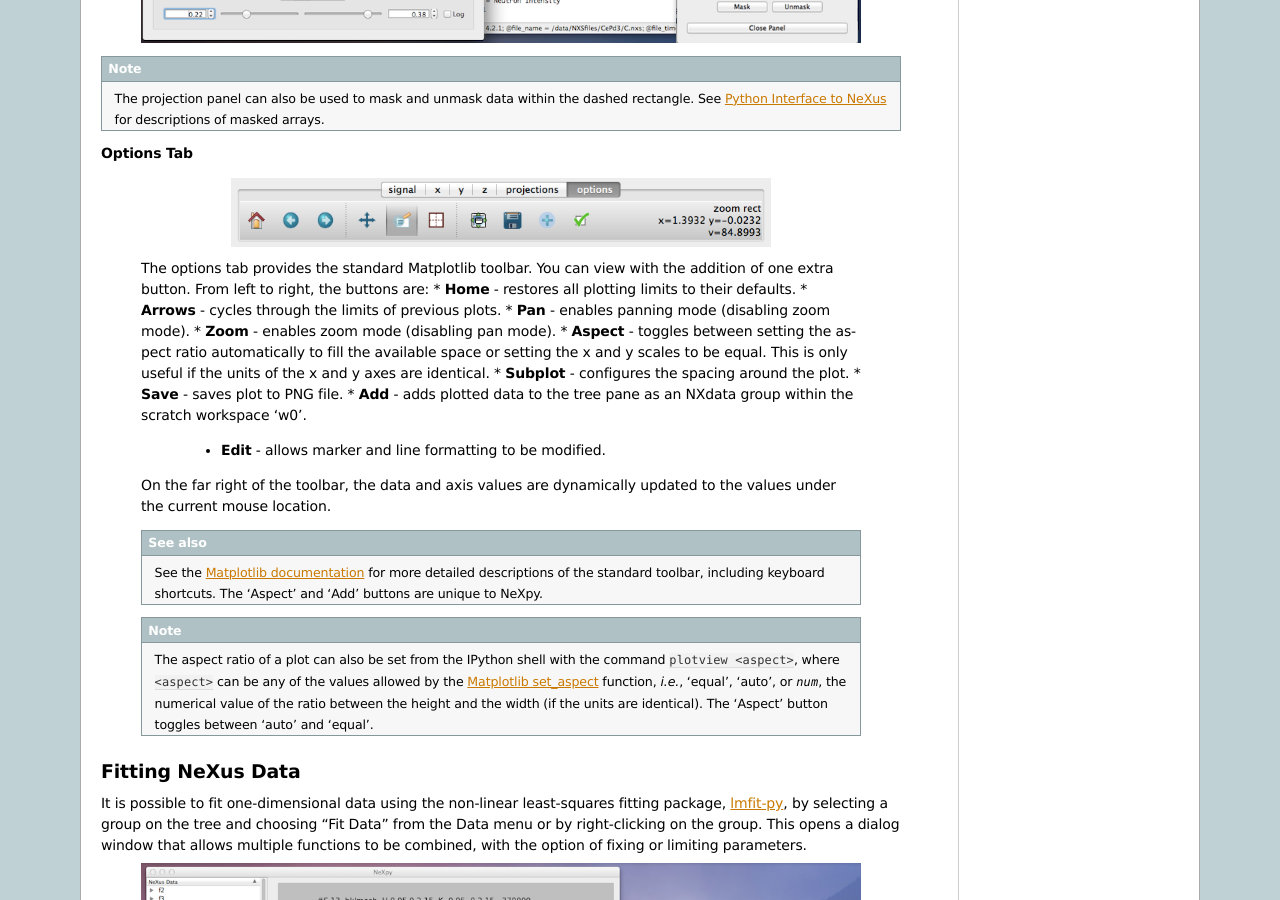
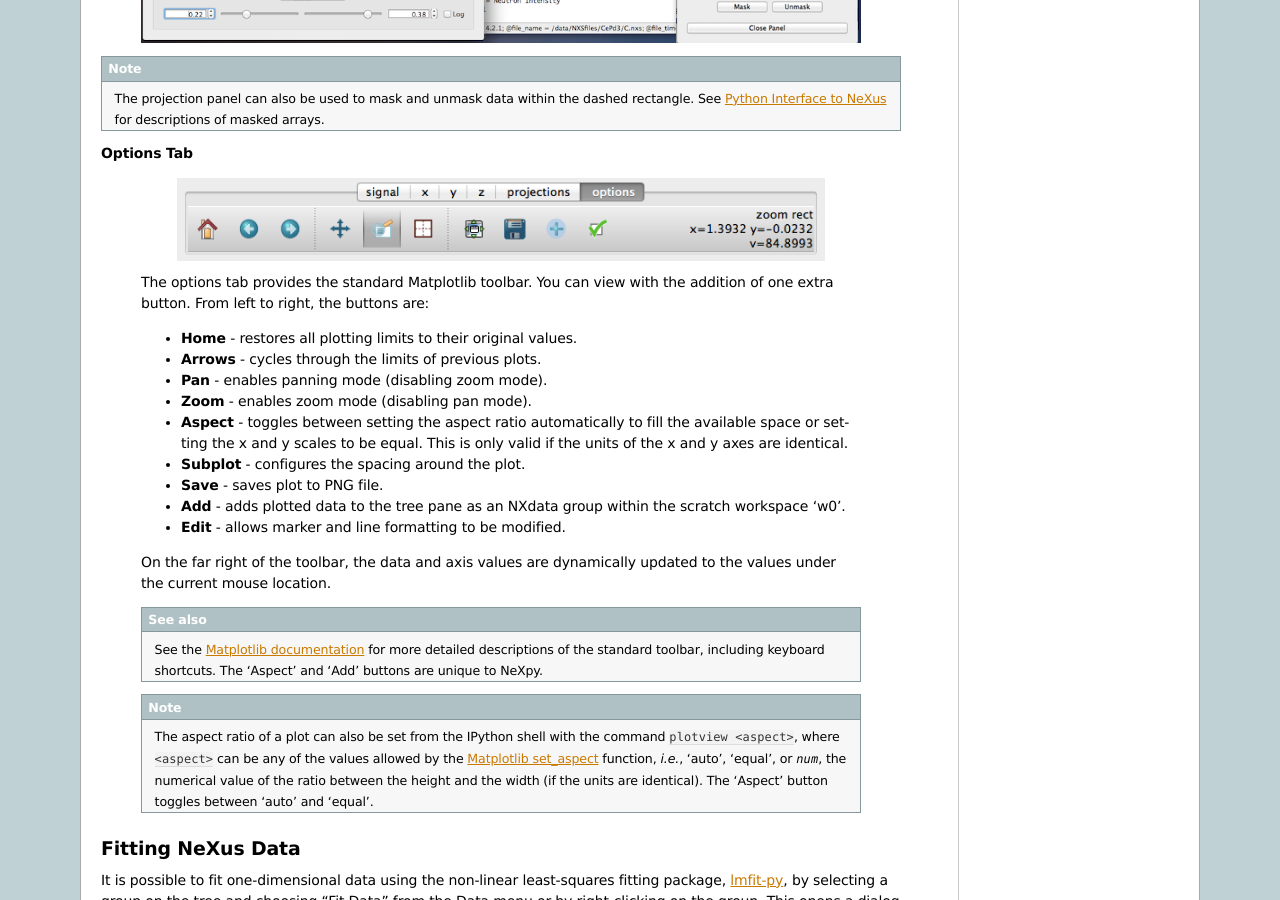
Before and after one commit to nexpy/nexpy, a Sphinx documentation site: the page built from doc/source/pythongui.rst, in a window 1280 px wide and 900 px high, scrolled down 9052 px. Built offline with Sphinx 7.4.7, drawn with Linux system fonts in a browser that asks for light colours.

Commit message:
More documentation updates
Fixing reST formatting

```diff
--- a/doc/source/pythongui.rst
+++ b/doc/source/pythongui.rst
@@ -441,22 +441,23 @@ tabs allow manipulation of the plot limits and parameters.
 
     .. image:: /images/options-tab.png
        :align: center
-       :width: 75%
+       :width: 90%
 
     The options tab provides the standard Matplotlib toolbar. You can view with the addition
     of one extra button. From left to right, the buttons are:
-    * **Home** - restores all plotting limits to their defaults.
+
+    * **Home** - restores all plotting limits to their original values.
     * **Arrows** - cycles through the limits of previous plots.
     * **Pan** - enables panning mode (disabling zoom mode).
     * **Zoom** - enables zoom mode (disabling pan mode).
     * **Aspect** - toggles between setting the aspect ratio automatically
-    to fill the available space or setting the x and y scales to be equal. This
-    is only useful if the units of the x and y axes are identical.
+      to fill the available space or setting the x and y scales to be equal.
+      This is only valid if the units of the x and y axes are identical.
     * **Subplot** - configures the spacing around the plot.
     * **Save** - saves plot to PNG file.
     * **Add** - adds plotted data to the tree pane as an NXdata group within the
-    scratch workspace 'w0'.
-	* **Edit** - allows marker and line formatting to be modified.
+      scratch workspace 'w0'.
+    * **Edit** - allows marker and line formatting to be modified.
 
     On the far right of the toolbar, the data and axis values are dynamically
     updated to the values under the current mouse location.
@@ -470,8 +471,8 @@ tabs allow manipulation of the plot limits and parameters.
     .. note:: The aspect ratio of a plot can also be set from the IPython shell
               with the command ``plotview <aspect>``, where ``<aspect>`` can be
               any of the values allowed by the `Matplotlib set_aspect
-              <http://matplotlib.org/api/axes_api.html?highlight=set_aspect>`_
-              function, *i.e.*, 'equal', 'auto', or `num`, the numerical value
+              <http://matplotlib.org/api/axes_api.html#matplotlib.axes.Axes.set_aspect>`_
+              function, *i.e.*, 'auto', 'equal', or `num`, the numerical value
               of the ratio between the height and the width (if the units are
               identical). The 'Aspect' button toggles between 'auto' and
               'equal'.
```
